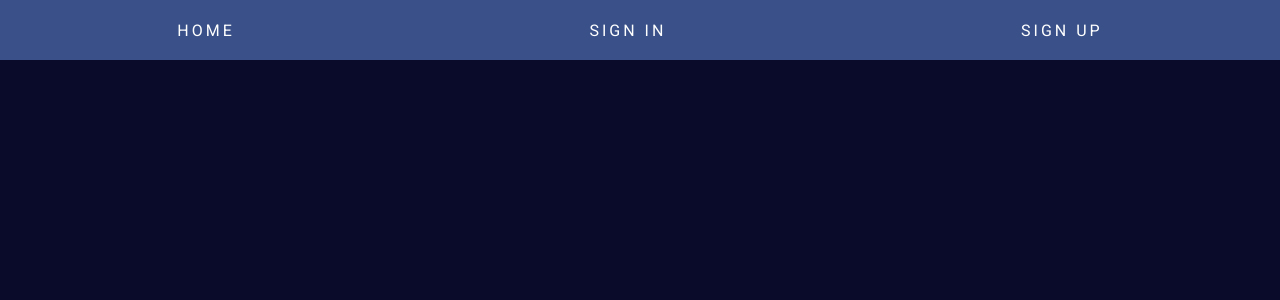
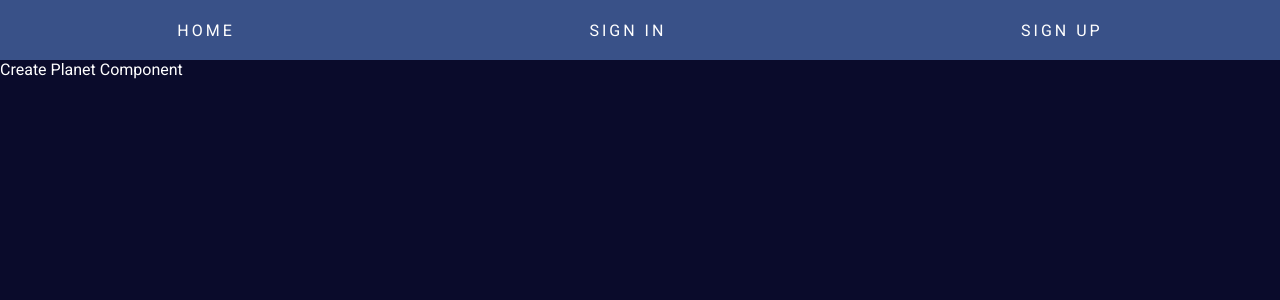
Before and after one commit to wwhite11/astral-plan, a React (Create React App) app in the folder client/: page /create-planet in a window 1280 px wide. Shown: the top 300 px of the page. Built offline with nearby package versions, Linux system fonts and the light colour scheme.

Commit message:
dash routed, createplanet created

```diff
--- a/client/src/routes/index.js
+++ b/client/src/routes/index.js
@@ -11,8 +11,9 @@ import Stars from '../screens/Stars'
 import Star from '../screens/Star'
 import SignOut from '../components/shared/SignOut'
 import AuthenticatedRoute from './AuthenticatedRoute'
+import CreatePlanet from '../screens/CreatePlanet'
 
-const Routes = ({ user, setUser, clearUser, createSystem, updateSystem, updateUser }) => (
+const Routes = ({ user, setUser, clearUser, createSystem, updateSystem, createPlanet, updateUser }) => (
     <Switch>
         <Route
         exact
@@ -50,6 +51,11 @@ const Routes = ({ user, setUser, clearUser, createSystem, updateSystem, updateUs
         path="/update-system/:id"
         render={props => <UpdateSystem {...props} updateSystem={updateSystem} />}
         />
+        <Route
+        exact
+        path='/create-planet'
+        render={props => <CreatePlanet {...props} createPlanet={createPlanet} />}
+        />
         <AuthenticatedRoute
         exact
         user={user}
--- /dev/null
+++ b/client/src/screens/CreatePlanet.jsx
@@ -0,0 +1,14 @@
+import React from 'react'
+
+class CreatePlanet extends React.Component {
+    constructor() {
+        super()
+    }
+    render() {
+        return(
+            <div>Create Planet Component</div>
+        )
+    }
+}
+
+export default CreatePlanet
--- a/client/src/screens/Dashboard.jsx
+++ b/client/src/screens/Dashboard.jsx
@@ -0,0 +1,9 @@
+import React from 'react'
+
+const Dashboard = () => {
+    return (
+        <div>Dashboard</div>
+    )
+}
+
+export default Dashboard
```
